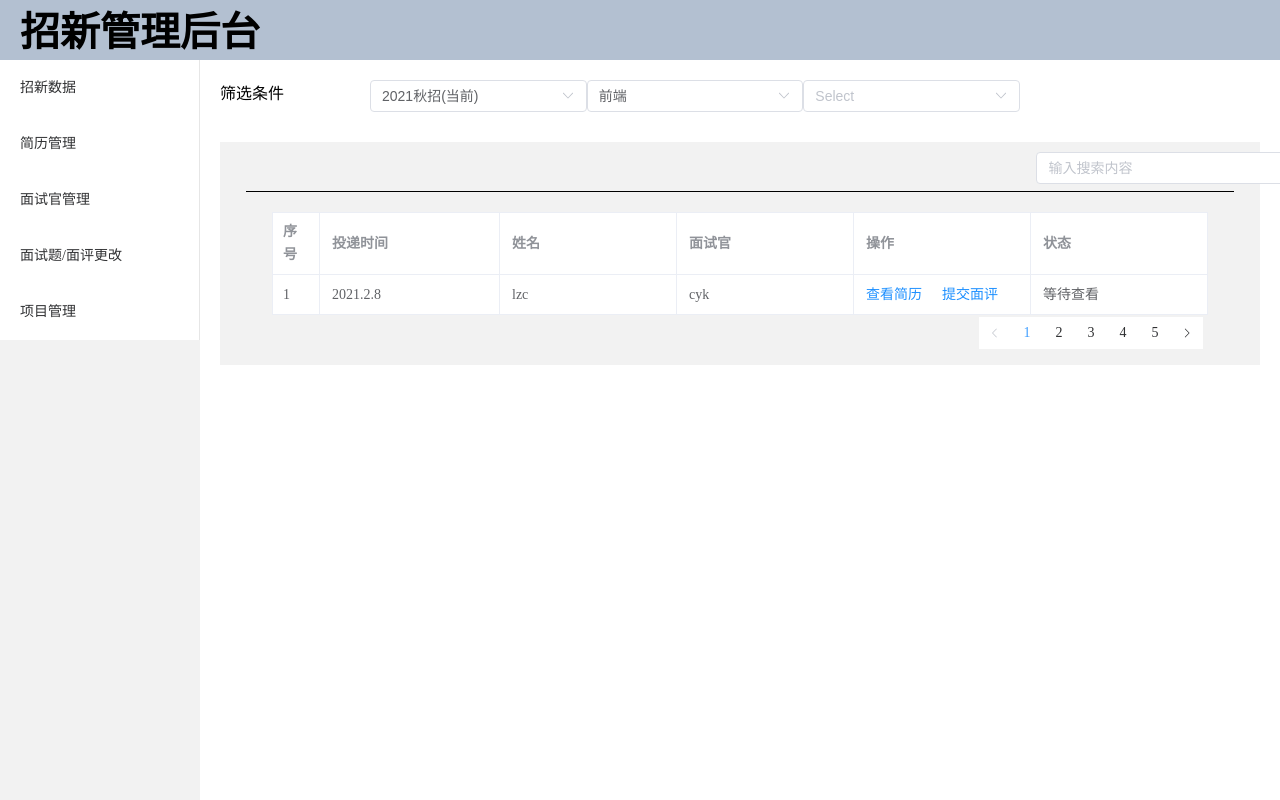
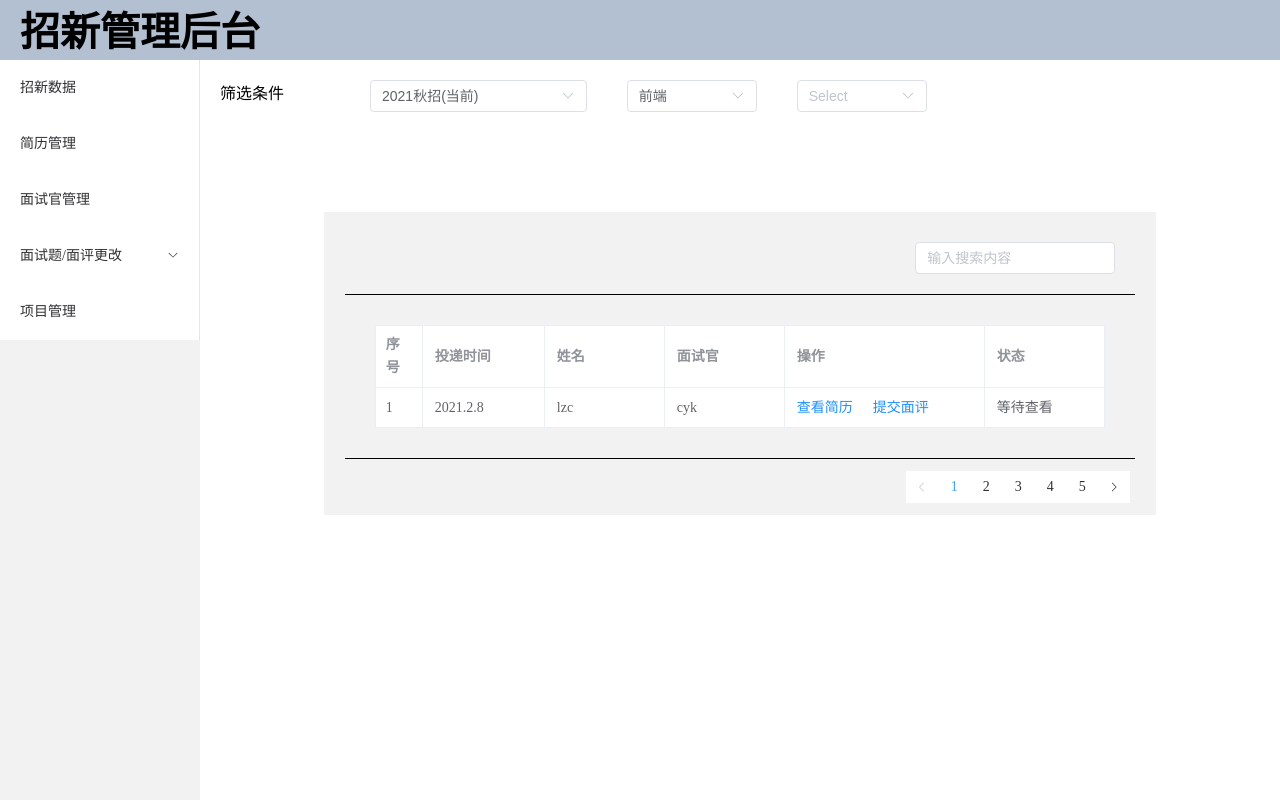
Before and after one commit to faga1/enroll, a Vue app: page /admin/resumeMag in a window 1280 px wide. Built offline with nearby package versions, Linux system fonts and the light colour scheme.

Commit message:
静态页面

```diff
--- a/auto-imports.d.ts
+++ b/auto-imports.d.ts
@@ -20,8 +20,8 @@ declare global {
   const ElRadioGroup: typeof import('element-plus/es')['ElRadioGroup']
   const ElRow: typeof import('element-plus/es')['ElRow']
   const ElSelect: typeof import('element-plus/es')['ElSelect']
+  const ElSubMenu: typeof import('element-plus/es')['ElSubMenu']
   const ElSwitch: typeof import('element-plus/es')['ElSwitch']
-  const ElTabelColumn: typeof import('element-plus/es')['ElTabelColumn']
   const ElTable: typeof import('element-plus/es')['ElTable']
   const ElTableColumn: typeof import('element-plus/es')['ElTableColumn']
   const ElUpload: typeof import('element-plus/es')['ElUpload']
--- /dev/null
+++ b/src/components/container.vue
@@ -0,0 +1,46 @@
+<template>
+    <div class="container">
+        <div class="header">
+            <slot name="header"></slot>
+        </div>
+        <div class="content">
+            <slot name="content"></slot>
+        </div>
+        <div class='footer'>
+            <slot name="footer"></slot>
+        </div>
+    </div>
+</template>
+<script setup lang="ts"></script>
+<style lang="less" scoped>
+.container{
+    width: 80%;
+    margin:100px auto;
+    background-color: rgb(242,242,242);
+    padding:30px 0 0;
+    .header{
+        width: 95%;
+        margin:0 auto;
+        padding-bottom:20px;
+        display: flex;
+        justify-content:space-between;
+    }
+    .content{
+        width: 95%;
+        margin:0 auto;
+        padding:30px;
+        border-bottom:1px solid #000000;
+        border-top:1px solid #000000;
+    }
+    .footer{
+        display: flex;
+        flex-direction: row-reverse;
+        width: 95%;
+        margin:0 auto;
+        padding:10px 0;
+        .el-pagination{
+            margin:10px 30px;
+        }
+    }
+}
+</style>
--- a/src/router/index.ts
+++ b/src/router/index.ts
@@ -14,6 +14,7 @@ import InterviewerMag from '../views/admin/interviewerMag.vue'
 import projectMag from '../views/admin/projectMag.vue'
 import ResumeMag from '../views/admin/resumeMag.vue'
 import ChangeInterview from '../views/admin/changeInterview.vue'
+import ResumeTemplate from '../views/admin/resumeTemplate.vue'
 
 const routes: Array<RouteRecordRaw> = [
   { path: '/', component: Welcome },
@@ -40,6 +41,7 @@ const routes: Array<RouteRecordRaw> = [
       { path: 'projectMag', component: projectMag },
       { path: 'resumeMag', component: ResumeMag },
       { path: 'changeInterview', component: ChangeInterview },
+      { path: 'resumeTemplate', component: ResumeTemplate }
     ]
   }
 ];
--- a/src/views/admin/admin.vue
+++ b/src/views/admin/admin.vue
@@ -7,7 +7,17 @@
                 <el-menu-item index="1" route="/admin/data">招新数据</el-menu-item>
                 <el-menu-item index="2" route="/admin/resumeMag">简历管理</el-menu-item>
                 <el-menu-item index="3" route="/admin/interviewerMag">面试官管理</el-menu-item>
-                <el-menu-item index="4" route="/admin/changeInterview">面试题/面评更改</el-menu-item>
+                <el-sub-menu index="4">
+                    <template #title>
+                        面试题/面评更改
+                    </template>
+                    <el-menu-item index="4-1" route="/admin/changeInterview">
+                        面评修改
+                    </el-menu-item>
+                    <el-menu-item index="4-2" route="/admin/resumeTemplate">
+                        简历模板修改
+                    </el-menu-item>
+                </el-sub-menu>
                 <el-menu-item index="5" route="/admin/projectMag">项目管理</el-menu-item>
             </el-menu>
         </el-aside>
--- a/src/views/admin/changeInterview.vue
+++ b/src/views/admin/changeInterview.vue
@@ -1,5 +1,5 @@
 <template>
-changeinterview
+    changeinterview
 </template>
 <script setup lang="ts">
 </script>
--- a/src/views/admin/interviewerMag.vue
+++ b/src/views/admin/interviewerMag.vue
@@ -1,6 +1,6 @@
 <template>
-    <div class="container">
-        <div class="header">
+    <Container class="container">
+        <template #header>
             <div><el-button type="primary">添加面试官</el-button></div>
             <div>
                 <span>筛选</span>
@@ -21,8 +21,8 @@
             <div>
                 <el-input placeholder="输入搜索内容"></el-input>
             </div>
-        </div>
-        <div class="content">
+        </template>
+        <template #content>
             <el-table :data="interviewerList" border>
                 <el-table-column type="index" />
                 <el-table-column prop="name" label="姓名" />
@@ -40,16 +40,17 @@
                     </template>
                 </el-table-column>
             </el-table>
-        </div>
-        <div class="footer">
+        </template>
+        <template #footer>
             <el-pagination layout="prev, pager, next" :total="50"></el-pagination>
-        </div>
-    </div>
+        </template>
+    </Container>
 </template>
 <script setup lang="ts">
 import { ref, reactive } from 'vue'
 import ProjectSelector from '../../components/projectSelector.vue'
 import PostSelector from '../../components/postSelector.vue';
+import Container from '../../components/container.vue'
 
 const status = ref('全部')
 const statusList = reactive([
@@ -74,36 +75,7 @@ a{
     margin-right: 10px;
     cursor: pointer;
 }
-.container{
-    width: 80%;
-    margin:100px auto;
-    background-color: rgb(242,242,242);
-    padding:30px 0 0;
-    .header{
-        width: 95%;
-        margin:0 auto;
-        padding-bottom:20px;
-        display: flex;
-        justify-content:space-between;
-        .el-select,.el-input{
-            width: 100px;
-        }
-    }
-    .content{
-        width: 95%;
-        margin:0 auto;
-        padding:30px;
-        border-bottom:1px solid #000000;
-        border-top:1px solid #000000;
-    }
-    .footer{
-        display: flex;
-        flex-direction: row-reverse;
-        width: 95%;
-        margin:0 auto;
-        .el-pagination{
-            margin:10px 30px;
-        }
-    }
+.el-input,.el-select{
+    width:100px;
 }
 </style>
--- a/src/views/admin/projectMag.vue
+++ b/src/views/admin/projectMag.vue
@@ -1,7 +1,36 @@
 <template>
-projectMag
+    <Container>
+        <template #header>
+            <el-button type='primary'>添加项目</el-button>
+            <div>
+                <span>筛选</span>
+                <ProjectSelector init="2021秋招(当前)" style="width:200px"></ProjectSelector>
+            </div>
+            <el-input placeholder="输入搜索内容" style="width:200px"></el-input>
+        </template>
+        <template #content>
+            <el-table :data="projectData" border>
+                <el-table-column type="index" label="序号" width="100px"></el-table-column>
+                <el-table-column prop="name" label="项目名称"></el-table-column>
+                <el-table-column prop="count" label="收到简历数"></el-table-column>
+                <el-table-column prop="pass" label="已通过"></el-table-column>
+                <el-table-column prop="fail" label="未通过"></el-table-column>
+            </el-table>
+        </template>
+        <template #footer>
+            <el-pagination layout="prev, pager, next" :total="50"></el-pagination>
+        </template>
+    </Container>
 </template>
 <script setup lang="ts">
+import { reactive } from 'vue';
+import Container from '../../components/container.vue'
+import ProjectSelector from '../../components/projectSelector.vue'
+
+const projectData = reactive([
+    { name: '2021秋招', count: 20, pass: 15, fail: 5 },
+    { name: '2021春招', count: 20, pass: 15, fail: 5 },
+])
 </script>
 <style lang="less" scoped>
 </style>
--- a/src/views/admin/resumeMag.vue
+++ b/src/views/admin/resumeMag.vue
@@ -4,18 +4,22 @@
         <el-col :span='5'>
             <ProjectSelector init="2021秋招(当前)"></ProjectSelector>
         </el-col>
-        <el-col :span="5"><PostSelector init="前端" @changePost="changePost"></PostSelector></el-col>
-        <el-col :span="5"><el-select></el-select></el-col>
+        <el-col :span="3" style="margin:0 40px">
+            <PostSelector init="前端" @changePost="changePost"></PostSelector>
+        </el-col>
+        <el-col :span="3"><el-select></el-select></el-col>
     </el-row>
-    <div class="container">
-        <div class="header"><el-input placeholder="输入搜索内容"></el-input></div>
-        <div class="content">
+    <Container>
+        <template #header>
+            <el-input placeholder="输入搜索内容"></el-input>
+        </template>
+        <template #content>
             <el-table :data="resumeList" border>
                 <el-table-column type="index" label="序号"></el-table-column>
                 <el-table-column prop="time" label="投递时间"></el-table-column>
                 <el-table-column prop="name" label="姓名"></el-table-column>
                 <el-table-column prop="interviewer" label="面试官"></el-table-column>
-                <el-table-column label="操作">
+                <el-table-column label="操作" width="200px">
                     <template #default="scope">
                         <a @click="showResume(scope.$index)">查看简历</a>
                         <a @click="showInterview(scope.$index)">提交面评</a>
@@ -23,9 +27,11 @@
                 </el-table-column>
                 <el-table-column prop="state" label="状态"></el-table-column>
             </el-table>
+        </template>
+        <template #footer>
             <el-pagination layout="prev, pager, next" :total="50"></el-pagination>
-        </div>
-    </div>
+        </template>
+    </Container>
     <el-dialog
         v-model="resumeVis"
         title="查看简历"
@@ -47,14 +53,11 @@
 import { ref, reactive } from 'vue';
 import PostSelector from '../../components/postSelector.vue'
 import ProjectSelector from '../../components/projectSelector.vue'
+import Container from '../../components/container.vue'
 
 const current = ref(0)
 const interviewVis = ref(false)
 const resumeVis = ref(false)
-const project = ref('20201秋招(当前)')
-const projectList = reactive([
-    { label: '2021秋招(当前)', value: '2021秋招(当前)' }
-])
 const resumeList = reactive([
     { time: '2021.2.8', name: 'lzc', interviewer: 'cyk', state: '等待查看', id: 1, explain: '有过经验' }
 ])
@@ -80,28 +83,10 @@ a{
     cursor: pointer;
     margin-right: 20px;
 }
-.container{
-    background-color: rgb(242,242,242);
-    margin-top: 30px;
-    padding-bottom:50px;
-    .header{
-        width: 95%;
-        height: 50px;
-        margin:0 auto;
-        border-bottom:1px solid #000000;
-        .el-input{
-            margin:10px 80% 0;
-        }
-    }
-    .content{
-        width: 90%;
-        margin:20px auto 0;
-        position: relative;
-        .el-pagination{
-            position:absolute;
-            right:0;
-        }
-    }
+
+.el-input{
+    width:200px;
+    margin-left:auto;
 }
 .el-dialog{
     .userInfo{
--- /dev/null
+++ b/src/views/admin/resumeTemplate.vue
@@ -0,0 +1,56 @@
+<template>
+    <Container>
+        <template #header>
+            <el-button type="primary">添加岗位</el-button>
+            <el-input style="width:200px" placeholder="请输入搜索内容"></el-input>
+        </template>
+        <template #content>
+            <el-table :data="templateList" border>
+                <el-table-column type="index" label="序号" width="100px"></el-table-column>
+                <el-table-column prop="name" label="岗位" width="100px"></el-table-column>
+                <el-table-column prop="require" label="岗位要求"></el-table-column>
+                <el-table-column label="操作" >
+                    <template #default="scope">
+                        <a @click="edit(scope.$index)">编辑</a>
+                        <a @click="moveUp(scope.$index)">上移</a>
+                        <a @click="moveDown(scope.$index)">下移</a>
+                        <a @click="del(scope.$index)">删除</a>
+                    </template>
+                </el-table-column>
+            </el-table>
+        </template>
+        <template #footer>
+            <el-pagination layout="prev, pager, next" :total="50"></el-pagination>
+        </template>
+    </Container>
+</template>
+<script setup lang="ts">
+import { reactive } from 'vue';
+import Container from '../../components/container.vue'
+
+const templateList = reactive([
+    { name: '产品', require: '1.有独立思考能力' }
+])
+function edit(index:number){
+    console.log(index);
+}
+function moveUp(index:number){
+    console.log(index)
+}
+function moveDown(index:number){
+    console.log(index)
+}
+function del(index:number){
+    console.log(index)
+}
+</script>
+<style lang="less" scoped>
+a{
+    color:dodgerblue;
+    margin-right: 10px;
+}
+th{
+    text-align: center;
+}
+
+</style>
```
